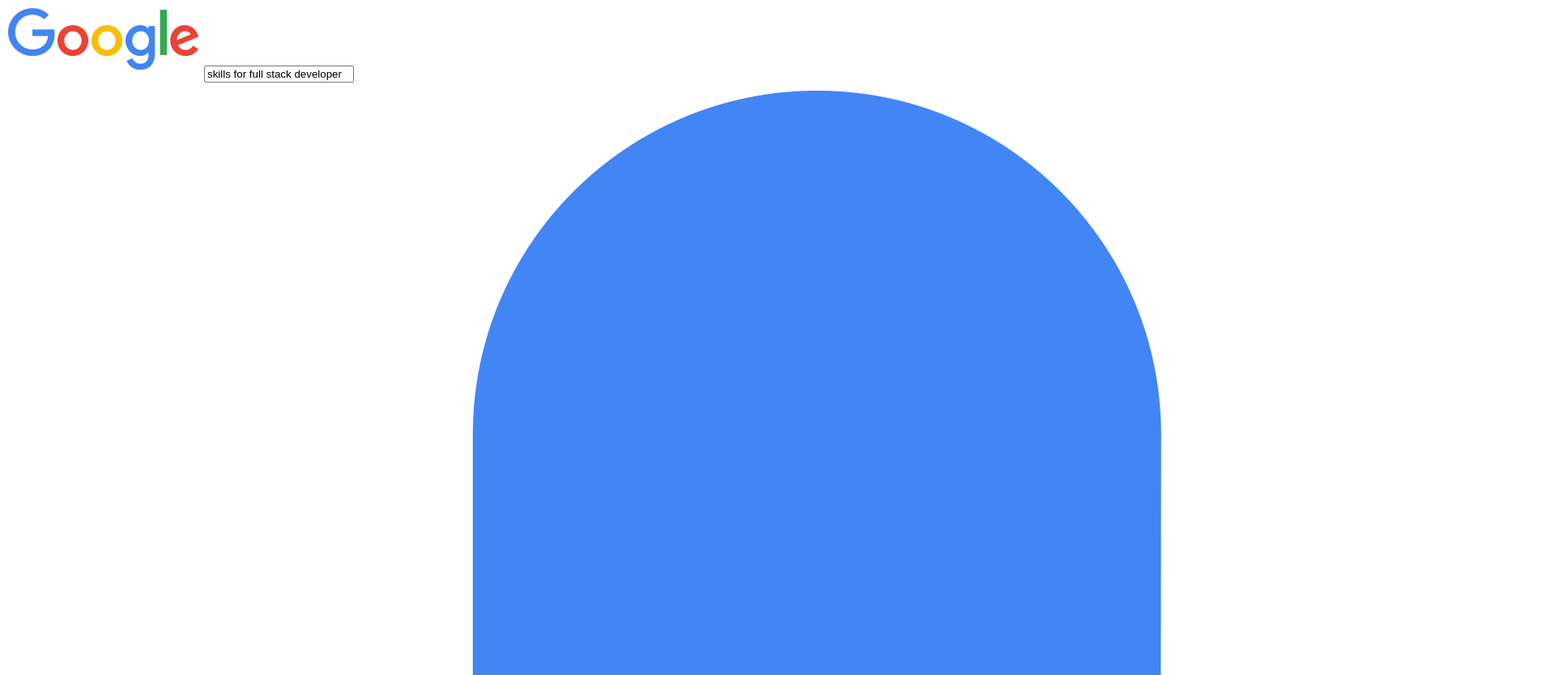
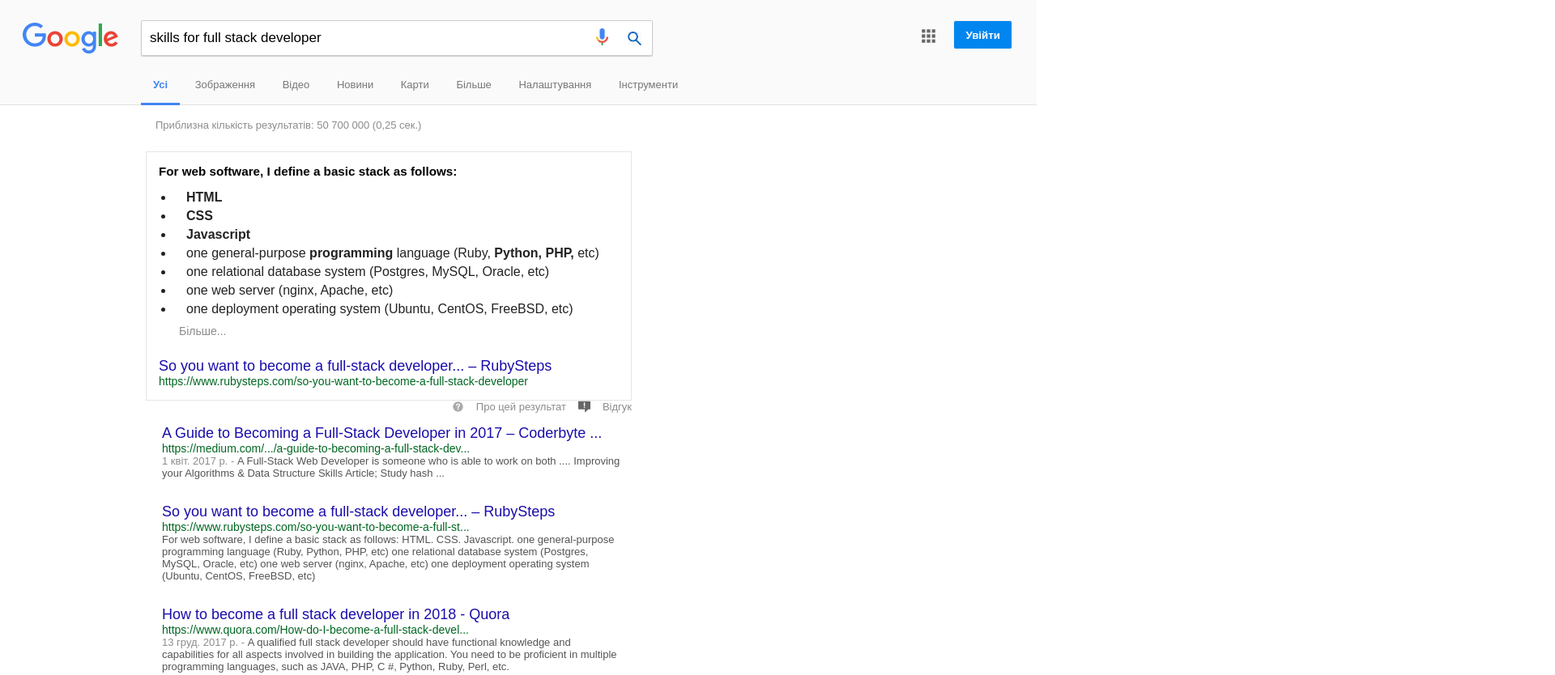
Before and after one commit to HodomychOleksandr/google-search-page, a plain HTML site: page index.html in a window 1280 px wide. Shown: the top 834 px of the page at 81% size, 1920 px wide, since content can reach past the window. Drawn offline with Linux system fonts and the light colour scheme.

Commit message:
css code

```diff
--- a/index.html
+++ b/index.html
@@ -9,31 +9,32 @@
 </head>
 <body>
     <header>
+        <div class="right_nav">
+                <a href="#"><img class="apps_icon" src="img/google_apps.png"></a>
+                <input class="login" type="submit" value="Увійти">
+        </div>
         <div class="left_nav">
             <img class="logo" src="img/google_logo.png">
             <input class="search_bar" type="text" value="skills for full stack developer">
             <a href="#"><img class="mic_icon" src="img/google_mic.png"></a>
-            <a href="#"><img class="glass_icon" src="img/google_glass.png"></a>
+            <img class="glass_icon" src="img/google_glass.png">
         </div>
-        <div class="right_nav">
-            <a href="#"><img class="apps_icon" src="img/google_apps.png"></a>
-            <input type="submit" value="Увійти">
-        </div>
+
         <div class="nav_bar">
             <ul>
-                <li><a href="#">Усі</a></li>
-                <li><a href="#">Зображення</a></li>
-                <li><a href="#">Відео</a></li>
-                <li><a href="#">Новини</a></li>
-                <li><a href="#">Карти</a></li>
-                <li><a href="#">Більше</a></li>
-                <li><a href="#">Налаштування</a></li>
-                <li><a href="#">Інструменти</a></li>
+                <a href="#"><li class="active"><strong>Усі</strong></li></a>
+                <a href="#"><li class="gray">Зображення</li></a>
+                <a href="#"><li class="gray">Відео</li></a>
+                <a href="#"><li class="gray">Новини</li></a>
+                <a href="#"><li class="gray">Карти</li></a>
+                <a href="#"><li class="gray">Більше</li></a>
+                <a href="#"><li class="gray">Налаштування</li></a>
+                <a href="#"><li class="gray">Інструменти</li></a>
             </ul>
         </div>
     </header>
     <main class="content">
-        <p class="load_result">Приблизна кількість результатів: 47 000 000 (0,33 сек.) </p>
+        <p class="load_result date">Приблизна кількість результатів: 50 700 000 (0,25 сек.)</p>
         <div class="best_result_box">
             <h3><strong>For web software, I define a basic stack as follows:</strong></h3>
             <ul>
@@ -45,21 +46,30 @@
                 <li>one web server (nginx, Apache, etc)</li>
                 <li>one deployment operating system (Ubuntu, CentOS, FreeBSD, etc)</li>
             </ul>
-            <a href="#"><p class="more">Більше...</p></a>
+            <a href="#"><p class="more date">Більше...</p></a>
             <a href="#"><h3 class="result_link">So you want to become a full-stack developer... – RubySteps</h3></a>
             <a href="#"><span class="bottom_link">https://www.rubysteps.com/so-you-want-to-become-a-full-stack-developer</span></a>
         </div>
         <div>
-            <img src="img/question_icon.png">
-            <p class="date">Про цей результат</p>
-            <img src="img/exclamation_icon.png">
-            <p class="date">Відгук</p>
+        <ul class="lining">
+            <li>
+                    <a href="#"><p class="date">Відгук</p></a>
+            </li>
+            <li>
+                    <img class="exclamation_icon icon" src="img/exclamation_icon.png">
+            </li>
+            <li>
+                    <a href="#"><p class="date">Про цей результат</p></a>
+            </li>
+            <li>
+                    <img class="question_icon icon" src="img/question_icon.png">
+            </li>
+        </ul>
         </div>
         <div class="result_box">
             <a href="#"><h2 class="result_link">A Guide to Becoming a Full-Stack Developer in 2017 – Coderbyte ...</h2></a>
             <a href="#"><span class="bottom_link">https://medium.com/.../a-guide-to-becoming-a-full-stack-dev...</span></a>
-            <span class="date">1 квіт. 2017 р. -</span>
-            <p class="description">A Full-Stack Web Developer is someone who is able to work on both .... Improving your Algorithms & Data Structure Skills Article; Study hash ...</p>
+            <p class="description"> <span class="date">1 квіт. 2017 р. - </span>A Full-Stack Web Developer is someone who is able to work on both .... Improving your Algorithms & Data Structure Skills Article; Study hash ...</p>
         </div>
         <div class="result_box">
             <a href="#"><h2 class="result_link">So you want to become a full-stack developer... – RubySteps</h2></a>
@@ -69,32 +79,27 @@
         <div class="result_box">
                 <a href="#"><h2 class="result_link">How to become a full stack developer in 2018 - Quora</h2></a>
                 <a href="#"><span class="bottom_link">https://www.quora.com/How-do-I-become-a-full-stack-devel...</span></a>
-                <span class="date">13 груд. 2017 р. -</span>
-                <p class="description">A qualified full stack developer should have functional knowledge and capabilities for all aspects involved in building the application. You need to be proficient in multiple programming languages, such as JAVA, PHP, C #, Python, Ruby, Perl, etc.</p>
+                <p class="description"><span class="date">13 груд. 2017 р. - </span>A qualified full stack developer should have functional knowledge and capabilities for all aspects involved in building the application. You need to be proficient in multiple programming languages, such as JAVA, PHP, C #, Python, Ruby, Perl, etc.</p>
         </div>
         <div class="result_box">
                 <a href="#"><h2 class="result_link">What is a Full Stack Developer in 2018 and How to Become One?</h2></a>
                 <a href="#"><span class="bottom_link">https://hackernoon.com/what-is-a-full-stack-developer-in-20...</span></a>
-                <span class="date">6 бер. 2018 р. -</span>
-                <p class="description">The year of 2017 has created the highest demand for full stack developers ever. Why is it happening? You see, the more skills you have in your ...</p>
+                <p class="description"><span class="date">6 бер. 2018 р. - </span>The year of 2017 has created the highest demand for full stack developers ever. Why is it happening? You see, the more skills you have in your ...</p>
         </div>
         <div class="result_box">
                 <a href="#"><h2 class="result_link">6 Essential Tips on How to Become a Full Stack Developer</h2></a>
                 <a href="#"><span class="bottom_link">https://hackernoon.com/6-essential-tips-on-how-to-become-a...</span></a>
-                <span class="date">24 груд. 2017 р. -</span>
-                <p class="description">Simply put, full stack developer is a kind of people who master a variety of skills and use these skills to complete a product independently.</p>
+                <p class="description"><span class="date">24 груд. 2017 р. - </span>Simply put, full stack developer is a kind of people who master a variety of skills and use these skills to complete a product independently.</p>
         </div>
         <div class="result_box">
                 <a href="#"><h2 class="result_link">Hiring a full stack developer? Top 5 skills to look for… - Brainvire</h2></a>
                 <a href="#"><span class="bottom_link">https://www.brainvire.com › Article › MEAN Development</span></a>
-                <span class="date">5 квіт. 2018 р. -</span>
-                <p class="description">Hiring a Full Stack Developer? Top 5 Skills to Look for… Yes, they do! Server, network, and hosting environment: Database: Front-end: User interface and user experience: Customer and business needs understanding: Epilogue.</p>
+                <p class="description"><span class="date">5 квіт. 2018 р. - </span>Hiring a Full Stack Developer? Top 5 Skills to Look for… Yes, they do! Server, network, and hosting environment: Database: Front-end: User interface and user experience: Customer and business needs understanding: Epilogue.</p>
         </div>
         <div class="result_box">
                 <a href="#"><h2 class="result_link">The Top 5 Skills Needed to be a Full Stack Developer | Thompson ...</h2></a>
                 <a href="#"><span class="bottom_link">https://thompsontechnologies.com/.../the-top-5-skills-needed...</span></a>
-                <span class="date">6 квіт. 2018 р. - </span>
-                <p class="description"> A full-stack web developer is a person who can work on the front-end and back-end areas of an internet application. Front-end normally means ...</p>
+                <p class="description"><span class="date">6 квіт. 2018 р. - </span> A full-stack web developer is a person who can work on the front-end and back-end areas of an internet application. Front-end normally means ...</p>
         </div>
         <div class="result_box">
                 <a href="#"><h2 class="result_link">Full Stack Web Developer Job Description Template - Upwork</h2></a>
@@ -109,19 +114,18 @@
         <div class="result_box">
                 <a href="#"><h2 class="result_link">4 Full-Stack Developer Skills that Every Business Wants</h2></a>
                 <a href="#"><span class="bottom_link">www.tricomts.com/.../311-full-stack-developer-skills-busines...</span></a>
-                <span class="date">1 трав. 2018 р. - </span>
-                <p class="description"> If Indeed is to be believed, Full-Stack Developers are one of the most sought after professionals in the United States. Here are four full-stack ...</p>
+                <p class="description"><span class="date">1 трав. 2018 р. - </span> If Indeed is to be believed, Full-Stack Developers are one of the most sought after professionals in the United States. Here are four full-stack ...</p>
         </div>
-        <h2>Пошуки, пов'язані із запитом skills for full stack developer</h2>
+        <h2 class="related">Пошуки, пов'язані із запитом skills for full stack developer</h2>
         <div class="related_links">
         <ul>
-            <li><a href="#">full stack developer это</a></li>
-            <li><a href="#">full stack web developer</a></li>
-            <li><a href="#">full stack web developer зарплата</a></li>
+            <a href="#"><li>full stack developer <strong>это</strong></li></a>
+            <a href="#"><li>full stack <strong>web</strong> developer</li></a>
+            <a href="#"><li>full stack <strong>web</strong></web> developer <strong>зарплата</strong></li></a>
         </ul>
         </div>
         <div class="bottom_nav">
-            <img src="img/gooogle.png">
+            <img class="gooogle" src="img/gooogle.png">
             <p>
                 <a href="#">1</a>
                 <a href="#">2</a>
--- a/style.css
+++ b/style.css
@@ -0,0 +1,229 @@
+* {
+    margin: 0;
+    padding: 0;
+    box-sizing: border-box;
+}
+body{
+    font-family: "arial", sans-serif;
+    font-size: 13px;
+}
+header{
+    background: #fafafa;
+    width: 100%;
+    height: 130px;
+    border-bottom: solid 1px rgba(0,0,0,.1);
+}
+.nav_bar{
+    margin-top: 38px;
+}
+main {
+    width: 600px;
+    margin-top: 17px;
+    margin-left: 180px;
+}
+
+.best_result_box{
+    border: solid 1px rgba(0,0,0,.1);
+    padding: 15px;
+}
+.best_result_box li{
+    color: #222;
+    display: list-item;
+    margin-left: 19px;
+    padding-left: 15px;
+    font-size: 16px;
+    margin-bottom: 5px;
+}
+.result_link {
+    font-size: 18px;
+    color: #1a0dab;
+    font-weight: 400;
+}
+
+.result_box{
+    width: 570px;
+    margin-left: 20px;
+    margin-top: 30px;
+}
+
+.lining li{
+    float: right;
+    display: inline;
+    margin-left: 15px;
+}
+.description{
+    color: #545454;
+}
+.bottom_link {
+    font-size: 14px;
+    color: #006621;
+}
+.load_result {
+    margin-left: 12px;
+    margin-bottom: 25px;
+}
+
+.more {
+    margin-left: 25px;
+    margin-top: 10px;
+    margin-bottom: 25px;
+    font-size: 14px;
+}
+
+.date{
+    color: #8c8c8c;
+}
+
+.best_result_box ul{
+    margin-top: 15px;
+}
+
+.best_result_box h2{
+    font-size: 16px;
+}
+.logo{
+    margin: 27px;
+    width:120px;
+    float: left;
+}
+
+.search_bar{
+    width: 632px;
+    height: 44px;
+    padding: 10px;
+    font-size: 17px;
+    border-width: 0.5px;
+    border-color: #cccccc;
+    background-color: #ffffff;
+    color: #000000;
+    border-style: solid;
+    -webkit-box-shadow: 0px 1px 2px -1px rgba(50, 50, 50, 0.75);
+    -moz-box-shadow: 0px 1px 2px -1px rgba(50, 50, 50, 0.75);
+    box-shadow: 0px 1px 2px -1px rgba(50, 50, 50, 0.75);
+    margin: 25px 0 13px;
+    outline: none;
+    border-radius: 2px;
+    float: left;
+}
+
+.search_bar:hover{
+    -webkit-box-shadow: 0px 2px 8px -2px rgba(50, 50, 50, 0.75);
+    -moz-box-shadow: 0px 2px 8px -2px rgba(50, 50, 50, 0.75);
+    box-shadow: 0px 2px 8px -2px rgba(50, 50, 50, 0.75);
+}
+
+.mic_icon{
+    margin-top: 35px;
+    margin-left: -70px;
+    width: 15px;
+}
+
+.glass_icon{
+    margin-top: 35px;
+    margin-left: 20px;
+    width: 17px;
+}
+
+.nav_bar li{
+    padding: 15px;
+}
+
+.gray{
+    color: #777;
+}
+.gray:hover{
+    color: #222;
+}
+.active{
+    color: #4285f4;
+    border-bottom: solid 3px #4285f4;
+}
+
+footer {
+    background: #fafafa;
+    padding: 1em 1em 1em 170px;
+    height: 40px;
+    width: 100%;
+    border-top: solid 1px rgba(0,0,0,.1);
+}
+a {
+    text-decoration: none;
+}
+.related{
+    font-weight: 400;
+    color: #222;
+    margin-left: 20px;
+    margin-top: 35px;
+    margin-bottom: 20px;
+}
+
+.related_links li{
+    display: block;
+    color: #1a0dab;
+    margin-left: 20px;
+    margin-bottom: 10px;
+    font-size: 14px;
+}
+
+.bottom_nav {
+    margin-top: 35px;
+    margin-left: 150px;
+    margin-bottom: 30px;
+    text-align: center;
+    color: #4285f4;
+    width: 335px;
+}
+.bottom_nav a{
+    padding-left: 8px;
+    color: #4285f4;
+    display: inline-block;
+}
+.go {
+    float: right;
+}
+main a:hover{
+    text-decoration: underline;
+}
+
+footer ul li{
+    padding-left: 27px;
+    color: #545454;
+}
+footer ul li:hover{
+    color: #222;
+}
+li {
+    display: inline;
+}
+.right_nav {
+    float: right;
+    margin-top: 25px;
+}
+.right_nav a{
+    padding-right: 15px;
+}
+.login {
+    font-weight: 600;
+    color: white;
+    background-color: #0086ee;
+    border: 1px solid #f2f2f2;
+    border-radius: 3px;
+    padding-left: 14px;
+    padding-right: 14px;
+    height: 36px;
+    margin-right: 30px;
+}
+
+.apps_icon{
+    height: 25px;
+    opacity: 0.6;
+    vertical-align: middle;
+}
+.apps_icon:hover{
+    opacity: 1;
+}
+.icon {
+    width: 15px;
+    height: auto;
+    opacity: 0.6;
+ }
```
